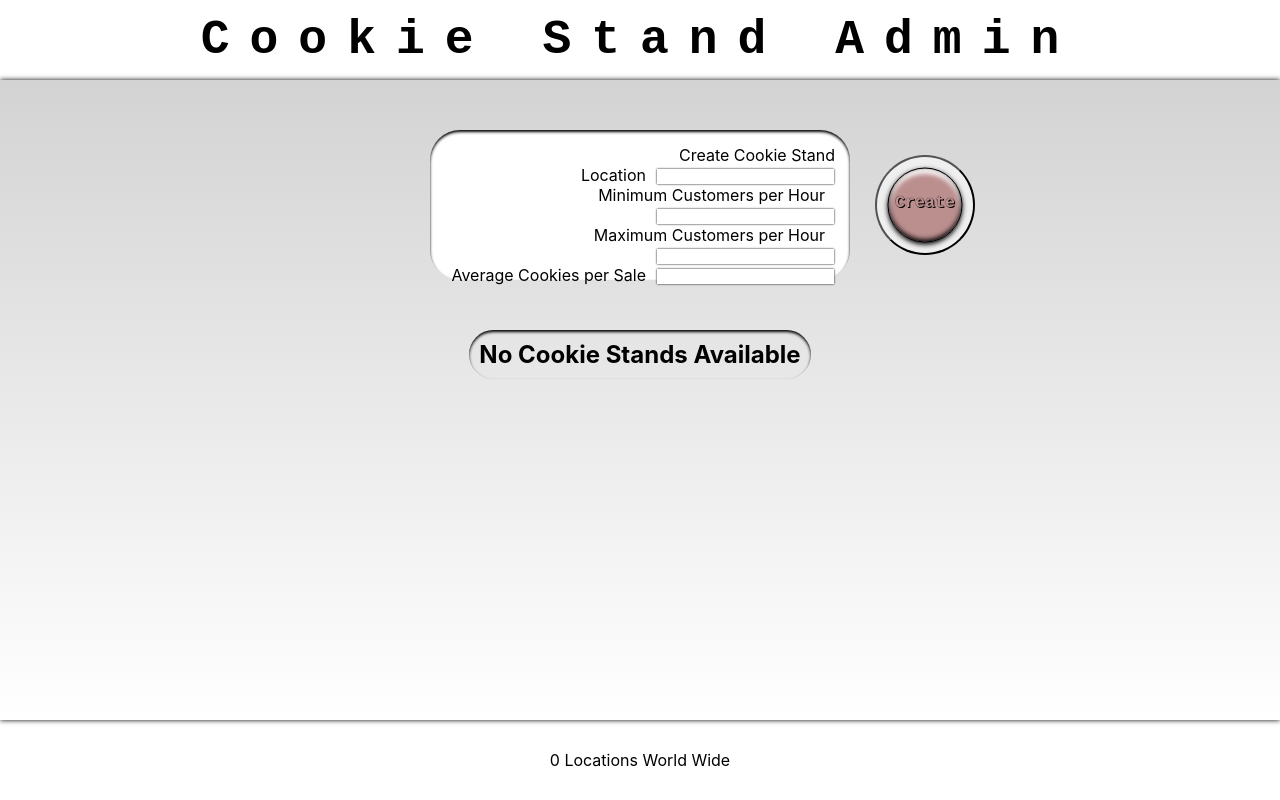
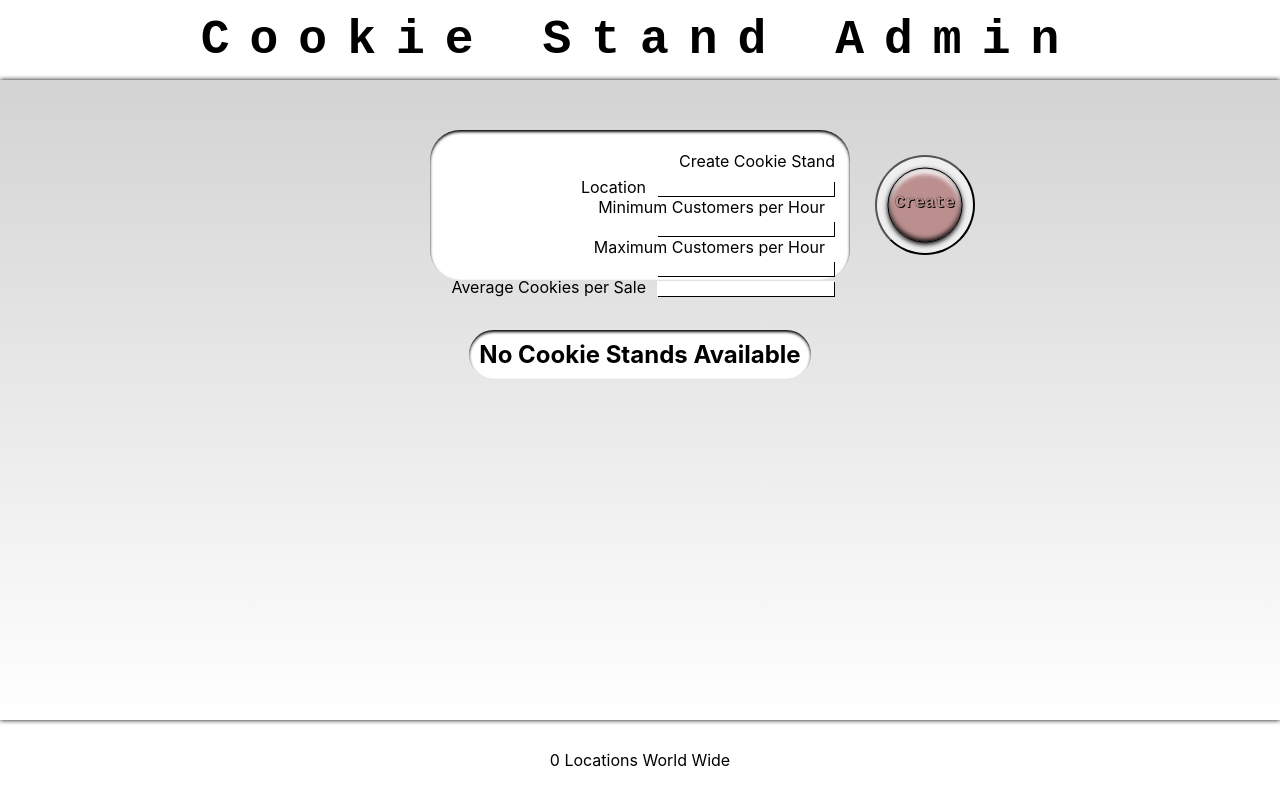
Before and after one commit to BrandonRimes/CookieStyle, a React (Create React App) app: page / in a window 1280 px wide. Built offline with nearby package versions, Linux system fonts and the light colour scheme.

Commit message:
form input adjustments

```diff
--- a/src/App.css
+++ b/src/App.css
@@ -56,6 +56,10 @@ form {
   background-color: white;
 }
 
+legend {
+  margin: 6px 0;
+}
+
 fieldset {
   /* height: 25px; */
   border: none;
@@ -69,7 +73,7 @@ input {
   text-align: center;
   border: none;
   margin: 1px;
-  box-shadow: 0px 0px 2px black;
+  box-shadow: 1px 1px 0px black;
 }
 
 input:focus {
@@ -135,6 +139,7 @@ table,
   border-radius: 30px;
   box-shadow: inset 0px 2px 3px black;
   padding: 10px;
+  background-color: white;
 }
 
 table {
@@ -142,7 +147,6 @@ table {
   max-width: 70vw;
   max-height: 35vh;
   overflow: scroll;
-  background-color: white;
 }
 
 thead {
```
